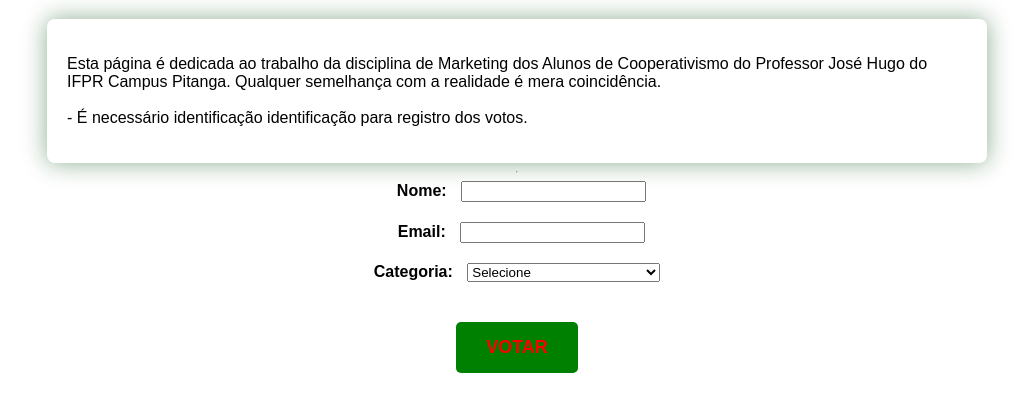
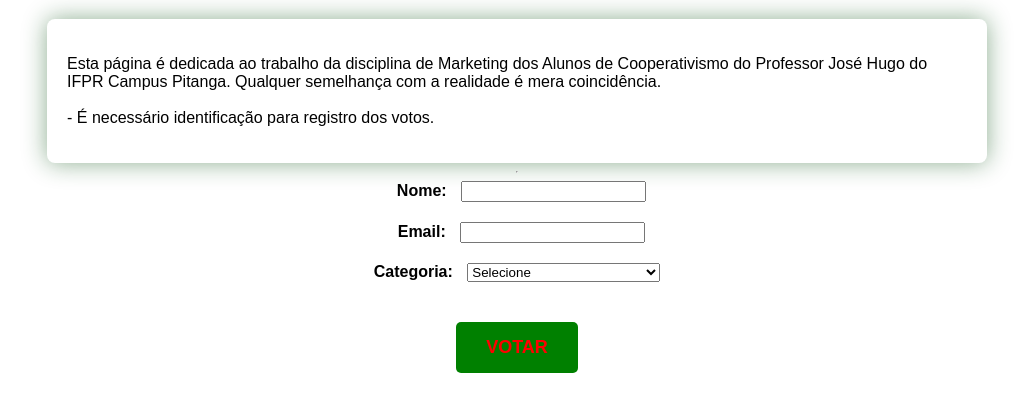
Before and after one commit to jhugolj/ifpr2024, a plain HTML site: page index.html in a window 1280 px wide. Shown: the part 111-522 px from the top of the page, without its empty margins (123-1156 px from the left). Drawn offline with Linux system fonts and the light colour scheme.

Commit message:
Update index.html

```diff
--- a/index.html
+++ b/index.html
@@ -11,7 +11,8 @@
 
  <h1>Eleição Marketing IFPR Pitanga 2024</h1>
 
- <div class="container"><p>Esta página é dedicada ao trabalho da disciplina de Marketing dos Alunos de Cooperativismo do Professor José Hugo do IFPR Campus Pitanga. Qualquer semelhança com a realidade é mera coincidência.<br><br> - É necessário identificação identificação para registro dos votos.</p></div>
+ <div class="container"><p>Esta página é dedicada ao trabalho da disciplina de Marketing dos Alunos de Cooperativismo do Professor José Hugo do IFPR Campus Pitanga. Qualquer semelhança com a realidade é mera coincidência.<br>
+  <br> - É necessário identificação para registro dos votos.</p></div>
     <hr>
  <div class="input-group">
   <label for="name"><b> &nbsp Nome:</b></label>
```
